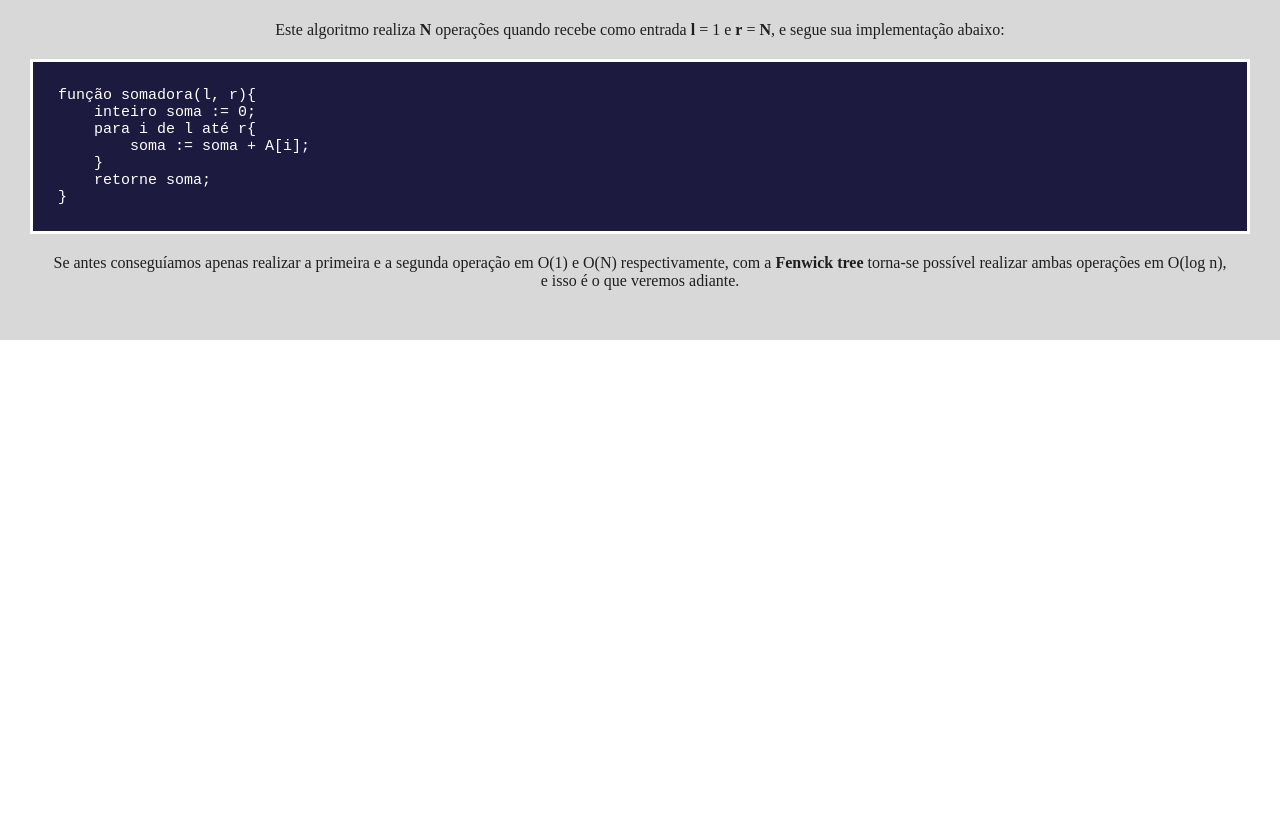
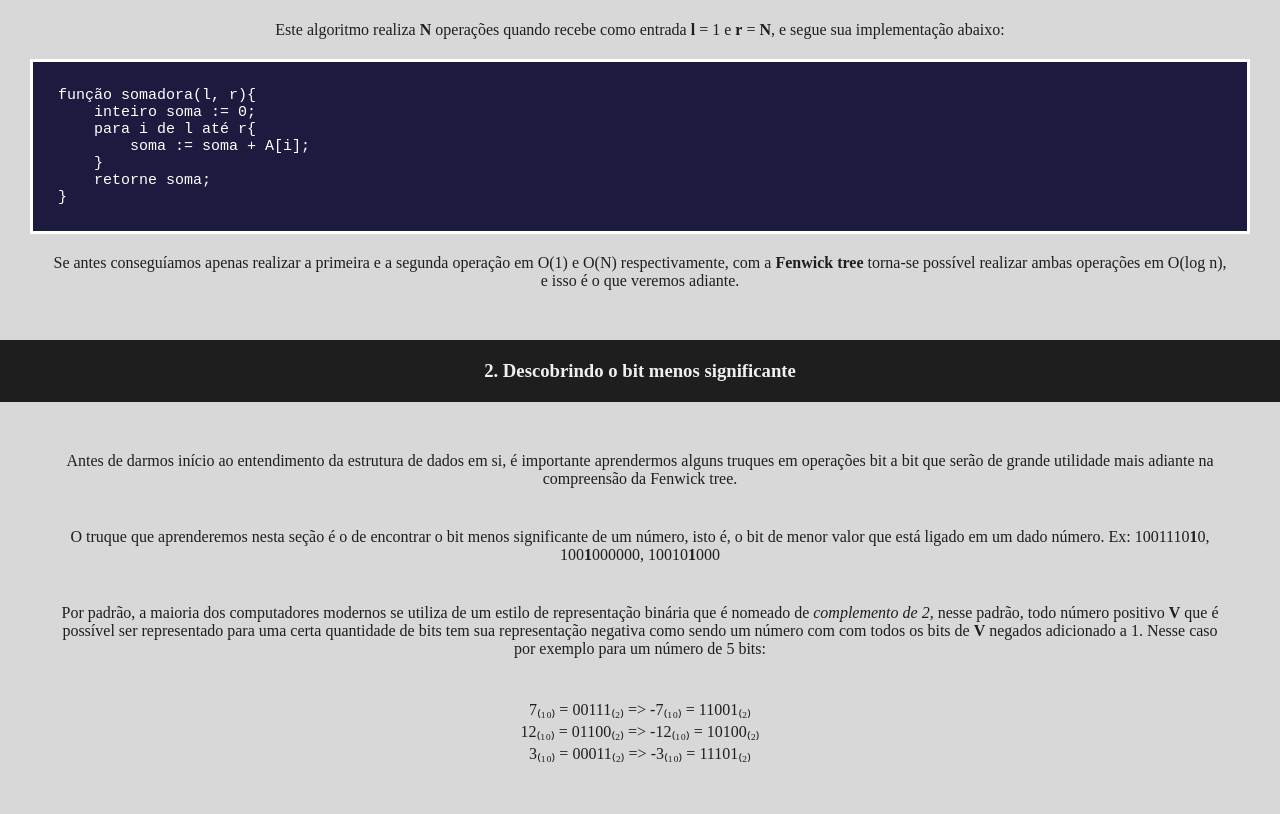
Before and after one commit to douglasalves0/douglasalves0.github.io, a plain HTML site: page Algoritmos avançados/estruturasdedados/fenwicktree.html in a window 1280 px wide. Shown: the part 769-1583 px from the top of the page. Before the commit the page ends 1109 px from the top, so only its background shows below. Drawn offline with Linux system fonts and the light colour scheme.

Commit message:
added finding least significant bit

```diff
--- a/Algoritmos avançados/estruturasdedados/fenwicktree.html
+++ b/Algoritmos avançados/estruturasdedados/fenwicktree.html
@@ -10,11 +10,11 @@
 
         <ul class="topics">
             <h2>Tópicos:</h2><br>
-            <li><a href="#introducao">1. Motivação</a></li>
-            <li><a href="#criacao">2. Descobrindo o bit menos significante</a></li>
+            <li><a href="#motivacao">1. Motivação</a></li>
+            <li><a href="#descobrindo o bit menos significante">2. Descobrindo o bit menos significante</a></li>
         </ul>
 
-        <div class="title"><h3 id="introducao">1. Motivação</h3></div>
+        <div class="title"><h3 id="motivacao">1. Motivação</h3></div>
         <div class="content">
             <div class="block">
                 <p>
@@ -84,6 +84,47 @@
             </div>
         </div>
 
+        <div class="title"><h3 id="descobrindo o bit menos significante">2. Descobrindo o bit menos significante</h3></div>
+        <div class="content">
+            <div class="block">
+                <p>
+                    Antes de darmos início ao entendimento da estrutura de dados em si,
+                    é importante aprendermos alguns truques em operações bit a bit
+                    que serão de grande utilidade mais adiante na compreensão da
+                    Fenwick tree.
+                </p>
+            </div>
+            <div class="block">
+                <p>
+                    O truque que aprenderemos nesta seção é o de encontrar o bit menos
+                    significante de um número, isto é, o bit de menor valor que está
+                    ligado em um dado número. Ex: 1001110<strong>1</strong>0,
+                    100<strong>1</strong>000000, 10010<strong>1</strong>000
+                </p>
+            </div>
+            <div class="block">
+                <p>
+                    Por padrão, a maioria dos computadores modernos se utiliza de um
+                    estilo de representação binária que é nomeado de <i>complemento
+                    de 2</i>, nesse padrão, todo número positivo <strong>V</strong>
+                    que é possível ser representado para uma certa quantidade de bits
+                    tem sua representação negativa como sendo um número com com todos os
+                    bits de <strong>V</strong> negados adicionado a 1. Nesse caso por
+                    exemplo para um número de 5 bits:
+                </p>
+            </div>
+            <div class="block">
+                <p>
+                    7₍₁₀₎ = 00111₍₂₎ => -7₍₁₀₎ = 11001₍₂₎
+                </p>
+                <p>
+                    12₍₁₀₎ = 01100₍₂₎ => -12₍₁₀₎ = 10100₍₂₎
+                </p>
+                <p>
+                    3₍₁₀₎ = 00011₍₂₎ => -3₍₁₀₎ = 11101₍₂₎
+                </p>
+            </div>
+        </div>
 
     </body>
 
```
